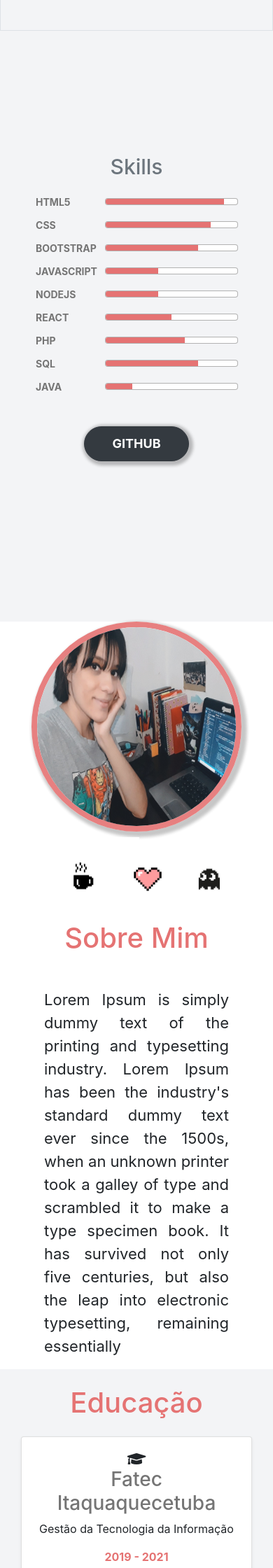
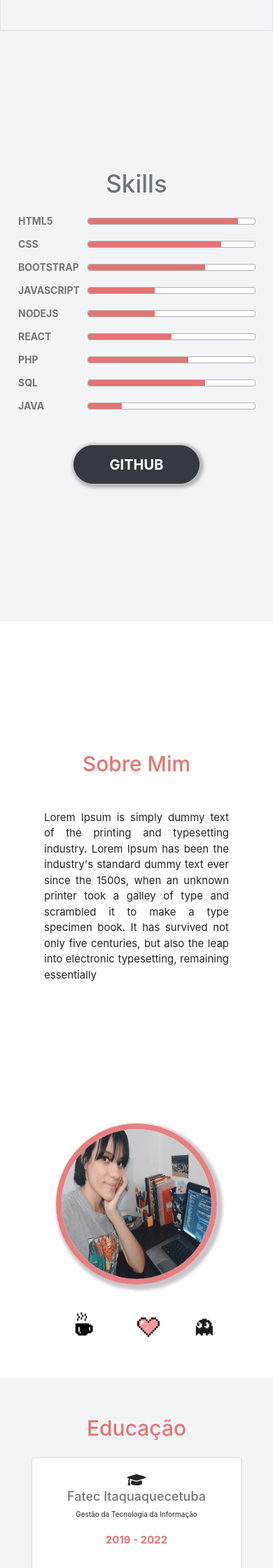
Before and after one commit to thaysouza/thaysouza.github.io, a PHP site: page / in a window 390 px wide. Shown: the part 800-3040 px from the top of the page at 70% size. Run offline with PHP 8.4, Linux system fonts and the light colour scheme; some libraries are stand-ins or nearby versions; some web fonts are replaced.

Commit message:
media query - educacao

```diff
--- a/index.html
+++ b/index.html
@@ -106,7 +106,7 @@
       <table class="table-borderless rounded   table-style text-left ">
             <tbody>
               <tr>
-                <td class="p-2 pl-3 " colspan="4"><b style="margin-right: 10px;">Faculdade :</b> Gentão da  TI  |  FATEC Itaquá <span class="span mx-2"></span></td>
+                <td class="p-2 pl-3 " colspan="4"><b style="margin-right: 10px;">Faculdade :</b> Gentão da  TI  |  FATEC Itaquá <!--- <span class="span mx-2"></span>--></td>
               </tr>
 
               <tr>
@@ -133,8 +133,8 @@
 
 
 
-        <div style="height: 100vh;" class="area-home2 col-sm-12 col-md-6 skills d-flex  align-items-center justify-content-center">
-            <div class=" text-center " style="padding-top: 10%;">
+        <div style="height: 100vh;" class=" col-sm-12 col-md-6 skills d-flex  align-items-center justify-content-center">
+            <div class=" text-center ">
 
            <h1 class="titulo-col2 text-secondary">Skills</h1>
                <table class="text-left mt-3">
@@ -203,42 +203,9 @@
   <div id="sobremim" class="row  m-0 p-0 bg-white  ">
 
 
-    <div class=" col-md-6  d-flex  align-items-center justify-content-center">
-
-      <div class="text-center ">
-      <img class="img-fluid rounded-circle img-sobremim" src="img/tayane2.jpg" width="300px"  alt="">
 
 
-      <div class="row  d-flex  align-items-center justify-content-center mx-3 mt-2">
-
-        <div class=" col-4 m-0 p-0">
-          <img src="img/coffee.gif" width="160px" >
-        </div>
-
-        <div class="col-4 m-0 pl-5">
-          <img src="img/coracao.png" width="40px" >
-        </div>
-
-        <div class="col-4 m-0 p-0">
-          <img src="img/download.jpg" width="50px" >
-        </div>
-
-
-
-
-      </div>
-
-
-
-
-      </div><!--fim text-center-->
-
-      </div><!--fim col 1-->
-
-
-
-
-    <div  class="bg-white  col-md-6  d-flex  align-items-center justify-content-center">
+    <div class="area-sobremim-texto bg-white  col-md-6  d-flex  align-items-center justify-content-center">
     <div class="text-center ">
      <h1 class="mb-5 sobremim-nome">Sobre Mim</h1>
 
@@ -258,6 +225,38 @@
     </div><!--fim col 2-->
 
 
+    <div class="area-sobre-img col-md-6  d-flex  align-items-center justify-content-center">
+
+      <div class="text-center ">
+      <img class="img-fluid rounded-circle img-sobremim" src="img/tayane2.jpg" width="300px"  alt="">
+
+
+      <div class="row  d-flex  align-items-center justify-content-center mx-3 mt-2">
+
+        <div class=" col-4 m-0 pl-0">
+          <img class="coffee" src="img/coffee.gif" width="160px" >
+        </div>
+
+        <div class="col-4 m-0 pl-5">
+          <img class="coracao" src="img/coracao.png" width="40px" >
+        </div>
+
+        <div class="col-4 m-0 p-0">
+          <img class="pac" src="img/download.jpg" width="50px" >
+        </div>
+
+
+
+
+      </div>
+
+
+
+
+      </div><!--fim text-center-->
+
+      </div><!--fim col 1-->
+
 
 
 
@@ -270,20 +269,22 @@
    <!------////////////////////EDUCACAO///////////////////////////------>
    <div id="educacao" class="row   m-0 p-0">
     <div class="text-center container ">
-    <div  class=" col  ">
-  <h1 id="educacao" class="my-4" style="color:#e57373;">Educação</h1>
+    <div  class="area-educacao col  ">
+  <h1 id="educacao" class="educacao-nome my-4" style="color:#e57373;">Educação</h1>
   <div class="row">
 
 
-    <div class="col-md-6">
+
+
+    <div class="col-md-6 ">
       <div class="card mb-4 shadow-sm">
         <div class="card-body">
-          <div class="card-text"  style="height: 20vh;">
+          <div class="card-text"  style="height:20vh;">
 
             <i class="fas fa-graduation-cap fa-lg"></i>
-            <h3 style="color: #757575;">Fatec Itaquaquecetuba</h3>
-            <p>Gestão da Tecnologia da Informação</p>
-            <span style="color:#e57373;" class=" font-weight-bold">2019 - 2021</span>
+            <h3 class="instituicao-nome" style="color: #757575;">Fatec Itaquaquecetuba</h3>
+            <p class="curso-nome">Gestão da Tecnologia da Informação</p>
+            <span class="curso-ano" style="color:#e57373;" >2019 - 2022</span>
 
           </div>
         </div>
@@ -293,12 +294,12 @@
     <div class="col-md-6">
       <div class="card mb-4 shadow-sm">
         <div class="card-body">
-          <div class="card-text" style="height: 20vh;">
+          <div class="card-text" style="height:20vh;">
 
             <i class="fas fa-graduation-cap fa-lg"></i>
-            <h3 style="color: #757575;">RecodePro</h3>
-            <p>Programação FullStack</p>
-            <span style="color:#e57373;" class=" font-weight-bold">2020 - 2021</span>
+            <h3 class="instituicao-nome" style="color: #757575;">RecodePro</h3>
+            <p class="curso-nome">Desenvolvedor Full Stack</p>
+            <span  class="curso-ano" style="color:#e57373;" >2020 - 2021</span>
 
           </div>
         </div>
@@ -310,9 +311,9 @@
 
 
   </div><!--row-->
+  <a class="btn btn-dark mb-4" href="">Veja meus certificados</a>
+  </div><!--fim col 1-->
 
-  </div><!--fim col 1-->
-  <a class="btn btn-dark mb-4" href="">Veja meus certificados</a>
   </div><!--fim text-center-->
 
 
@@ -327,7 +328,7 @@
     <div  class=" col-md-12  skills d-flex  align-items-center justify-content-center ">
 
   <div class="text-center ">
-    <h1 class="mt-5" style="color:#757575;">Meus Projetos</h1>
+    <h1 class="projetos-nome mt-5" style="color:#757575;">Meus Projetos</h1>
 
 
     <div class="album py-5 ">
@@ -470,7 +471,7 @@
 
    <footer>
     <div class="bg-dark d-flex  align-items-center justify-content-center" style="height:15vh;">
-       <h5  style="color: white;"><i  style="color: #e57373;" class="fas fa-code  mx-2"></i>  Desevolvido com muito
+       <h5 class="rodape-nome"  style="color: white;"><i  style="color: #e57373;" class="fas fa-code  mx-2"></i>  Desevolvido com muito
          <i style="color: #e57373;" class="fas fa-heart mx-2"></i> por { Thay Souza } </h5>
     </div>
 
--- a/styles/educacao.css
+++ b/styles/educacao.css
@@ -0,0 +1,46 @@
+.area-educacao{
+    padding: 30px;
+}
+
+.curso-ano{
+    font-weight: bold;
+}
+
+
+@media (max-width: 575.98px){
+.educacao-nome{
+    font-size: 30px;
+}
+
+.instituicao-nome{
+    font-size: 18px;
+}
+
+.curso-nome{
+    font-size: 10px;
+}
+
+.curso-ano{
+    font-size: 15px;
+}
+
+}
+
+@media (min-width: 576px) and (max-width: 992px){
+
+    .educacao-nome{
+        font-size: 40px;
+    }
+
+    .instituicao-nome{
+        font-size: 20px;
+    }
+
+    .curso-nome{
+        font-size: 15px;
+    }
+
+    .curso-ano{
+        font-size: 15px;
+    }
+}
--- a/styles/home.css
+++ b/styles/home.css
@@ -15,7 +15,7 @@
 	color:#757575;
 }
 
-
+/*
 .span::before
 {
     content: '';
@@ -38,7 +38,7 @@
 
 
 
-}
+}*/
 
 
 
@@ -258,7 +258,7 @@ table{
 @media (max-width: 575.98px){
 	.table-style{
 	width: 200px;
-	font-size: 8px;
+	font-size: 12px;
 
 	}
 
@@ -268,27 +268,35 @@ table{
 
 	}
 
+	.home-nome{
+		font-size: 30px;
+	}
+
+	.front-nome{
+		font-size: 20px;
+	}
+
 	.titulo-col2{
-		margin-top: -90px;
-		font-size: 30px;
+		/*margin-top: -90px;*/
+		font-size: 35px;
 	}
 
 
 	.regresso{
-		width: 200px;
+		width: 250px;
 	}
 
 	.skills li{
-		width: 200px;
+		width: 250px;
 	}
 
 	.btn-skills{
-		font-size: 18px;
+		font-size: 20px;
 		font-weight: bold;
 		text-decoration: none;
 		border-radius: 30px;
-		height: 50px;
-		width: 150px;
+		height: 55px;
+		width: 180px;
 		margin-top: 40px;
 		text-decoration: none;
 		box-shadow: 2px 2px 4px 4px rgba(0, 0, 0, 0.25);
@@ -318,7 +326,7 @@ table{
 
 
 		.titulo-col2{
-			margin-top: -100px;
+		/*	margin-top: -100px;*/
 
 		}
 
@@ -344,39 +352,3 @@ table{
 		}
 
 }
-
-
-
-
-
-
-
-
-
-
-
-
-
-/*
-@media (max-width: 575.98px){
-
-
-
-
-
-.texto-sobremim{
-	font-size: 15px;
-
-}
-
-.row-home{
-
-    background-position:left;
-
-}
-
-
-
-
-
-}
--- a/styles/projetos.css
+++ b/styles/projetos.css
@@ -0,0 +1,12 @@
+@media (max-width: 575.98px){
+.projetos-nome{
+font-size: 30px;
+}
+}
+
+@media (min-width: 576px) and (max-width: 992px){
+.projetos-nome{
+    font-size: 40px;
+}
+
+}
--- a/styles/rodape.css
+++ b/styles/rodape.css
@@ -0,0 +1,12 @@
+@media (max-width: 575.98px){
+    .rodape-nome{
+    font-size: 12px;
+    }
+    }
+
+    @media (min-width: 576px) and (max-width: 992px){
+    .rodape-nome{
+        font-size: 18px;
+    }
+
+    }
--- a/styles/sobre.css
+++ b/styles/sobre.css
@@ -1,8 +1,13 @@
+.area-sobremim-texto{
+height: 100vh;
+}
+
 
 .texto-sobremim{
 	font-size: 22px;
 
 }
+
 
 .img-sobremim{
 	border: 8px solid #e57373;
@@ -22,3 +27,75 @@
 .card-redes{
 	background-color: #eceff1a1;
 }
+
+
+
+
+@media (max-width: 575.98px){
+
+.area-sobremim-texto{
+  height: 85vh;
+	}
+
+.area-sobre-img{
+  margin-bottom: 5%;
+
+ }
+
+
+.img-sobremim{
+	width: 230px;
+
+}
+
+.coffee{
+	width: 140px;
+}
+
+.coracao{
+	width: 32px;
+}
+
+.pac{
+ width: 40px;
+}
+
+.sobremim-nome{
+	font-size: 30px;
+}
+.texto-sobremim{
+	font-size: 15px;
+
+}
+
+
+}
+
+@media (min-width: 576px) and (max-width: 992px){
+
+	  .img-sobremim{
+		  width: 260px;
+
+	  }
+
+	  .coffee{
+		  width: 150px;
+	  }
+
+	  .coracao{
+		  width: 36px;
+	  }
+
+	  .pac{
+	   width: 45px;
+	  }
+
+	  .sobremim-nome{
+		  font-size: 40px;
+	  }
+	  .texto-sobremim{
+		  font-size: 18px;
+
+	  }
+
+}
```
